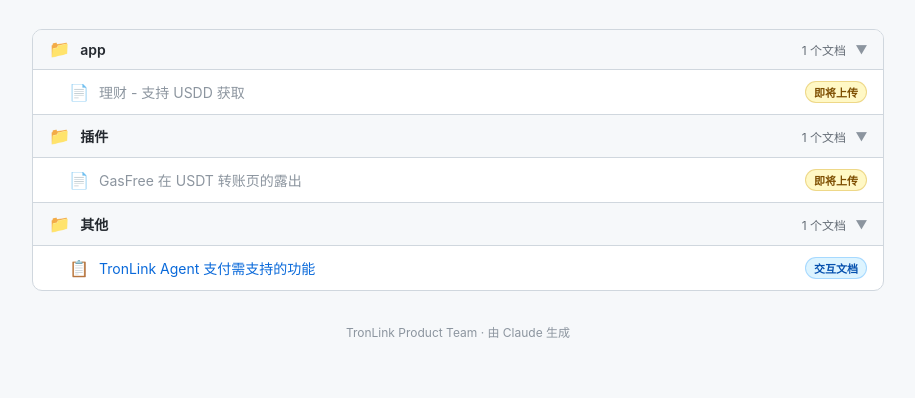
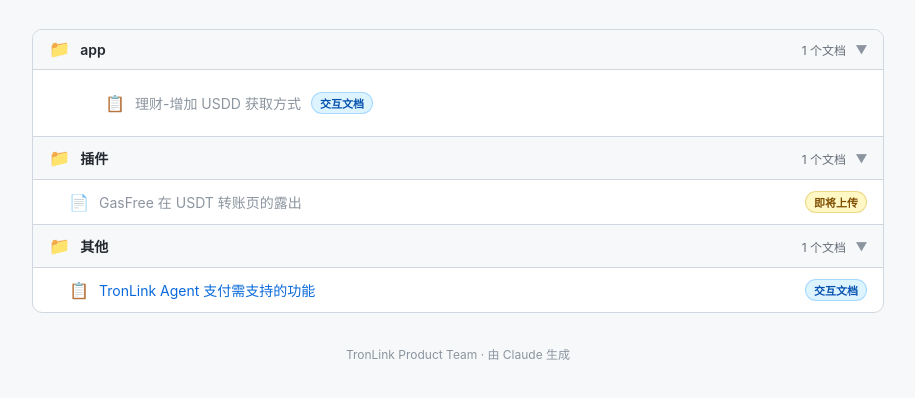
Before and after one commit to edijiang/file, a plain HTML site: page index.html in a window 1280 px wide. Shown: the part 90-488 px from the top of the page, without its empty margins (182-1097 px from the left). Drawn offline with Linux system fonts and the light colour scheme.

Commit message:
Update index.html

```diff
--- a/index.html
+++ b/index.html
@@ -212,9 +212,11 @@
       </div>
       <div class="file-list">
         <div class="file-row placeholder">
-          <span class="file-icon">📄</span>
-          <span class="file-name">理财 - 支持 USDD 获取</span>
-          <span class="file-tag tag-wip">即将上传</span>
+          <a class="file-row" href="https://edijiang.github.io/file/tronlink-usdd-wireframe-v6.htmll">
+            <span class="file-icon">📋</span>
+            <span class="file-name">理财-增加 USDD 获取方式</span>
+            <span class="file-tag tag-html">交互文档</span>
+          </a>
         </div>
       </div>
     </div>
@@ -245,7 +247,7 @@
         <span class="chevron">▶</span>
       </div>
       <div class="file-list">
-        <a class="file-row" href="tronlink-agent-product-plan.html">
+        <a class="file-row" href="https://edijiang.github.io/file/tronlink-agent-product-plan.html">
           <span class="file-icon">📋</span>
           <span class="file-name">TronLink Agent 支付需支持的功能</span>
           <span class="file-tag tag-html">交互文档</span>
```
